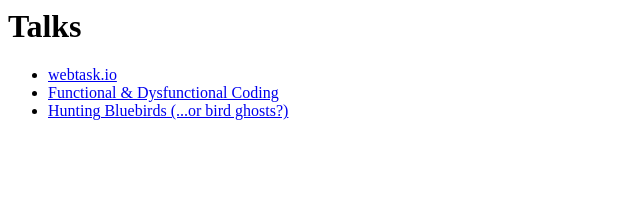
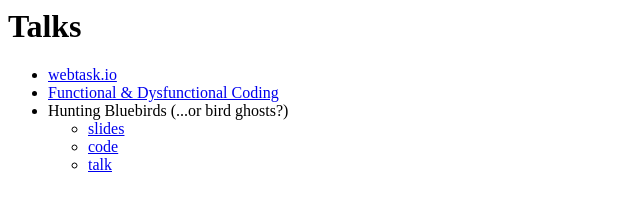
Before and after one commit to fiddur/slides, a website: page index.html in a window 1280 px wide. Shown: the whole page, without its empty margins (0-640 px from the left). Drawn offline with Linux system fonts and the light colour scheme.

Commit message:
index...

```diff
--- a/index.html
+++ b/index.html
@@ -4,7 +4,14 @@
     <ul>
       <li><a href="webtask.html">webtask.io</a></li>
       <li><a href="functional.html">Functional & Dysfunctional Coding</a></li>
-      <li><a href="memoryLeak.html">Hunting Bluebirds (...or bird ghosts?)</a></li>
+      <li>
+        Hunting Bluebirds (...or bird ghosts?)
+        <ul>
+          <li><a href="memoryLeak.html">slides</a></li>
+          <li><a href="https://github.com/fiddur/slides/tree/master/memoryLeak/code">code</a></li>
+          <li><a href="https://www.youtube.com/watch?v=Z91tjCtXxM4">talk</a></li>
+        </ul>
+      </li>
     </ul>
   </body>
 </html>
```
